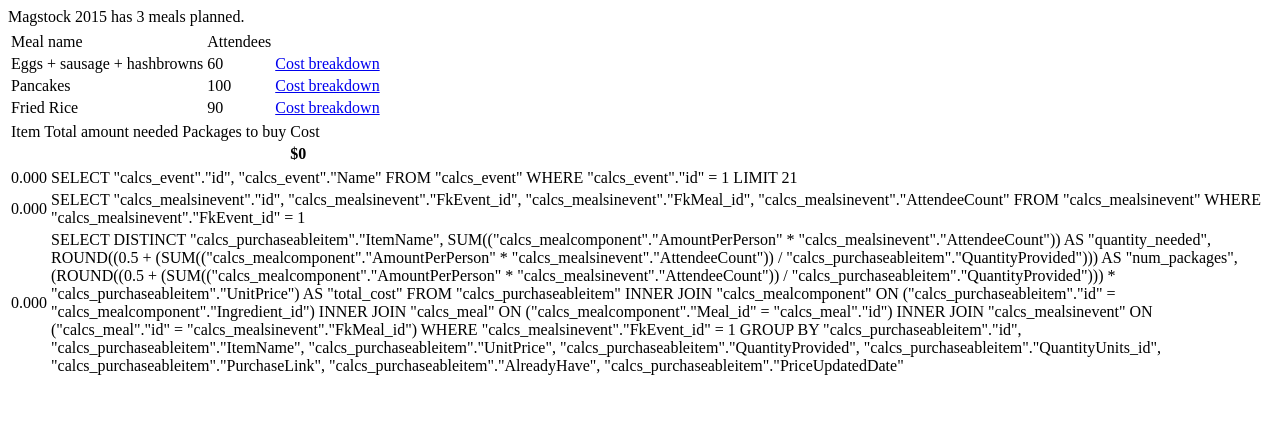
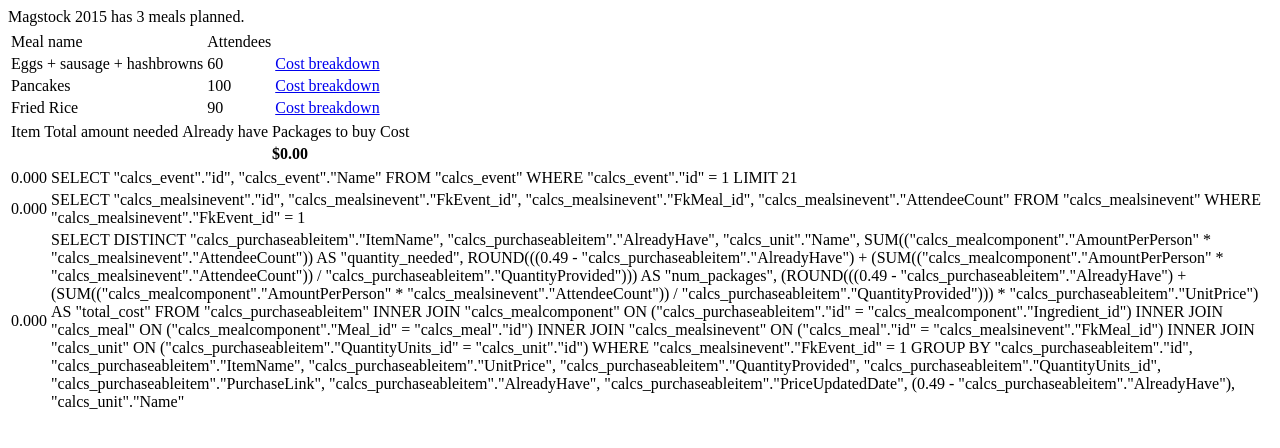
Before and after one commit to willmurnane/Magstock-food-calculations, a Django app: page /events/1 in a window 1280 px wide. Shown: the top 448 px of the page. Run offline with Django 3.2, Linux system fonts and the light colour scheme; data comes from the database, SQL or seed files in the repository; data that the repository does not hold is empty; parts of the project's set-up code (start-up, migrations or seed data) failed here and were passed over.

Commit message:
Format things properly in templates

```diff
--- a/calcs/templates/event.html
+++ b/calcs/templates/event.html
@@ -8,15 +8,22 @@
 {% endfor %}
 </table>
 <table>
-<thead><tr><td>Item</td><td>Total amount needed</td><td>Packages to buy</td><td>Cost</td></tr></thead>
+<thead><tr>
+  <td>Item</td>
+  <td>Total amount needed</td>
+  <td>Already have</td>
+  <td>Packages to buy</td>
+  <td>Cost</td>
+</tr></thead>
 {% for ic in ingredient_costs %}
 <tr>
   <td>{{ ic.ItemName }}</td>
-  <td>{{ ic.quantity_needed }}</td>
-  <td>{{ ic.num_packages }}</td>
-  <td>${{ ic.total_cost }}</td>
+  <td>{{ ic.quantity_needed|floatformat:-2 }} {{ ic.QuantityUnits__Name }}</td>
+  <td>{% if ic.AlreadyHave != 0 %}{{ ic.AlreadyHave }}{% endif %}</td>
+  <td>{{ ic.num_packages|floatformat:"0" }}</td>
+  <td>${{ ic.total_cost|floatformat:2 }}</td>
 </tr>
 {% endfor %}
-<tr><td colspan=3></td><td><strong>${{ total_cost }}</strong></td></tr>
+<tr><td colspan=3></td><td><strong>${{ total_cost|floatformat:2 }}</strong></td></tr>
 </table>
 {% endblock %}
--- a/calcs/views.py
+++ b/calcs/views.py
@@ -12,14 +12,15 @@
 	meals = list(models.MealsInEvent.objects.filter(FkEvent=eventId))
 	ingredient_costs = models.PurchaseableItem.objects.filter(mealcomponent__Meal__event__id=eventId)\
 		.distinct()\
-		.annotate(quantity_needed = Sum(F('mealcomponent__AmountPerPerson') * F('mealcomponent__Meal__mealsinevent__AttendeeCount'))) \
-		.annotate(num_packages = Func(0.5 + F('quantity_needed') / F('QuantityProvided'), function='ROUND')) \
+		.annotate(quantity_needed = Sum(F('mealcomponent__AmountPerPerson') * F('mealcomponent__Meal__mealsinevent__AttendeeCount'), output_field=FloatField())) \
+		.annotate(num_packages = Func(0.49  - F('AlreadyHave') + F('quantity_needed') / F('QuantityProvided'), output_field=FloatField(), function='ROUND')) \
 		.annotate(total_cost = ExpressionWrapper(F('num_packages') * F('UnitPrice'), output_field=FloatField())) \
-		.values('quantity_needed', 'num_packages', 'total_cost', 'ItemName')
+			.values('quantity_needed', 'num_packages', 'total_cost', 'ItemName', 'AlreadyHave', 'QuantityUnits__Name')
 
 	total_cost = 0
 	for i in ingredient_costs:
-		total_cost += i['total_cost']
+		if i['total_cost'] > 0:
+			total_cost += i['total_cost']
 	return render(request, 'event.html',
 	{
 		"event": event,
```
Also changed, not shown: calcs/templates/cost.html (+5 -5 lines).
